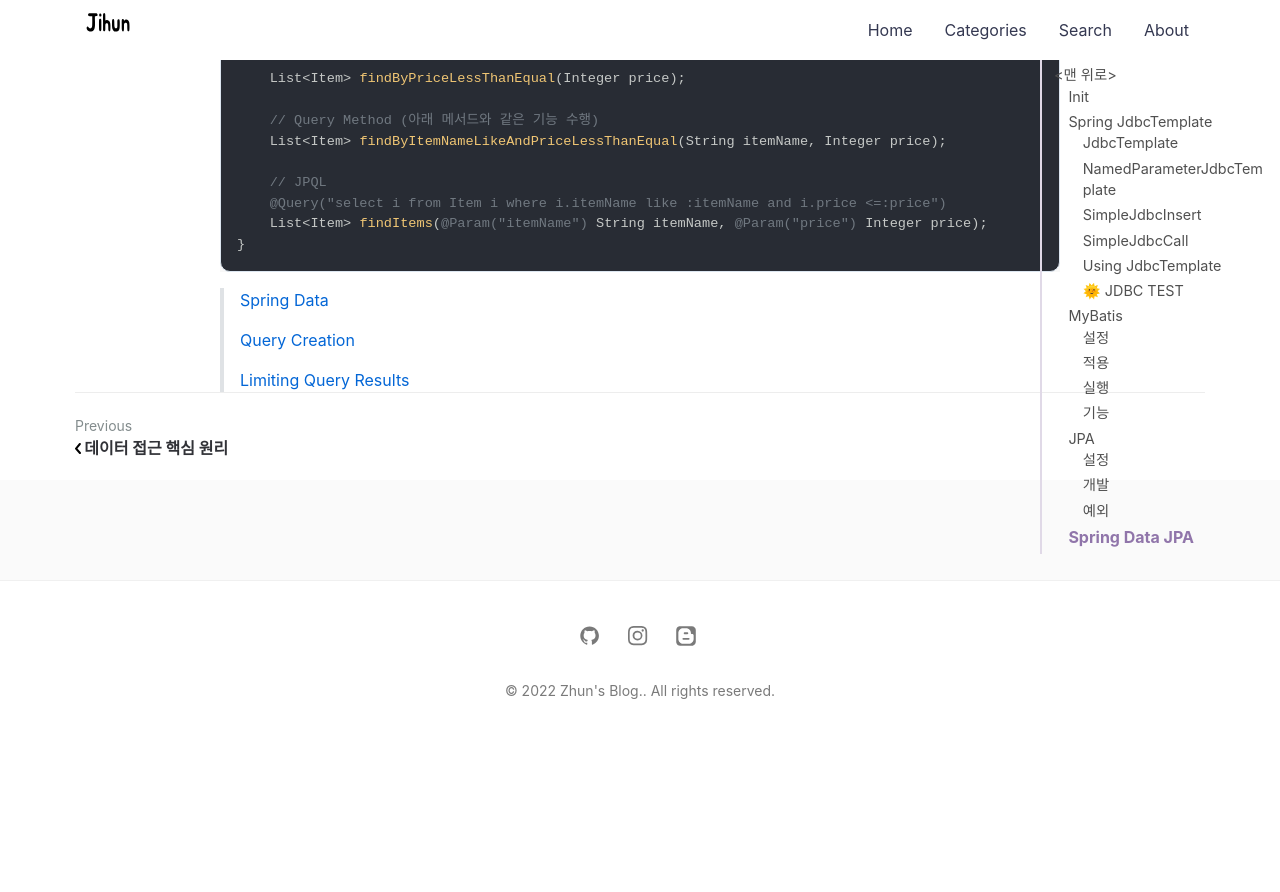
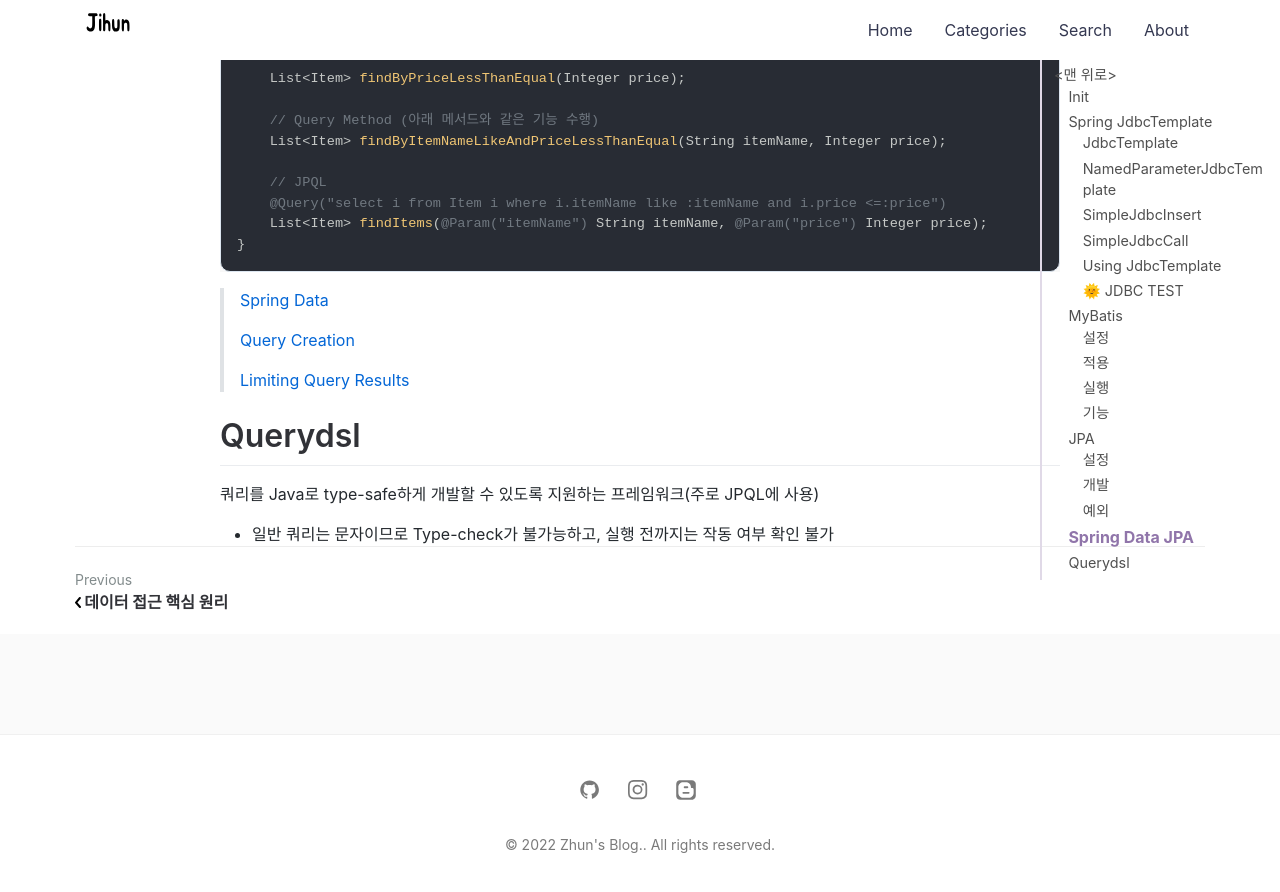
Before and after one commit to jihunparkme/jihunparkme.github.io, a Jekyll site: the page built from _posts/2022-08-08-Spring-DB-Part2.md, in a window 1280 px wide and 900 px high, scrolled down 15256 px. Shown: the top 892 px of the window. Built offline with Jekyll 4.4.1, drawn with Linux system fonts in a browser that asks for light colours; nearby versions of some CDN libraries; comment, search, counter and statistics services are not loaded; before the commit the page ends 16002 px from its top, so only the background shows below that.

Commit message:
[Querydsl] 소개

```diff
--- a/_posts/2022-08-08-Spring-DB-Part2.md
+++ b/_posts/2022-08-08-Spring-DB-Part2.md
@@ -683,3 +683,9 @@ public interface SpringDataJpaItemRepository extends JpaRepository<Item, Long> {
 > [Query Creation](https://docs.spring.io/spring-data/jpa/docs/current/reference/html/#jpa.query-methods.query-creation)
 >
 > [Limiting Query Results](https://docs.spring.io/spring-data/jpa/docs/current/reference/html/#repositories.limit-query-result)
+
+# Querydsl
+
+쿼리를 Java로 type-safe하게 개발할 수 있도록 지원하는 프레임워크(주로 JPQL에 사용)
+
+- 일반 쿼리는 문자이므로 Type-check가 불가능하고, 실행 전까지는 작동 여부 확인 불가
```
